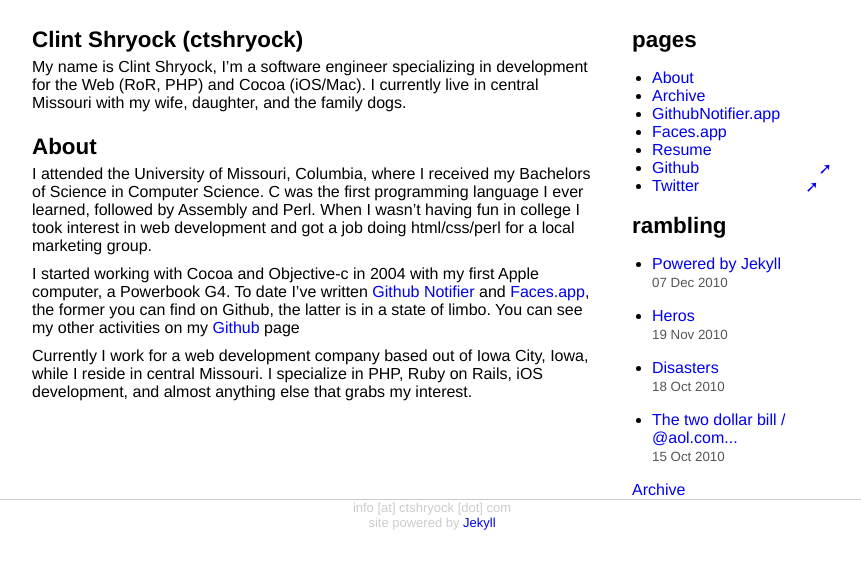
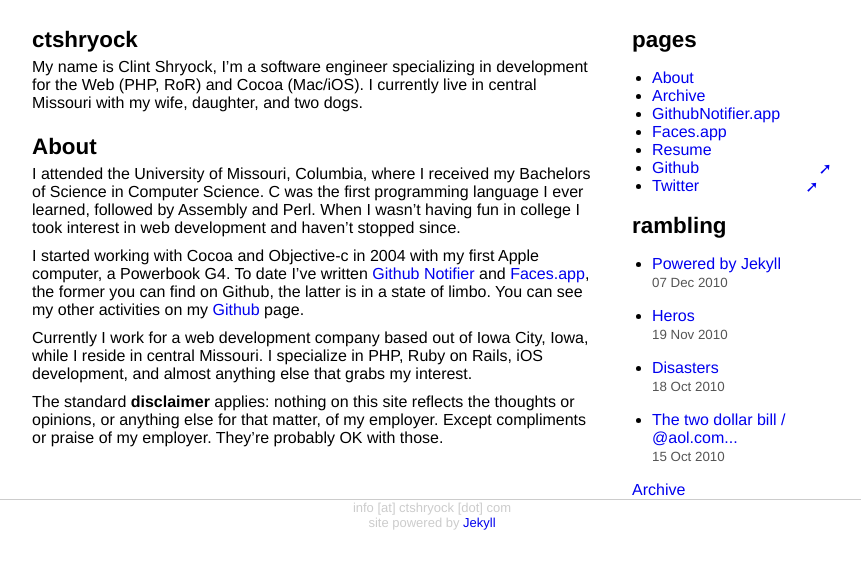
Before and after one commit to catsby/ctshryock.com, a Jekyll site: the page built from index.md, in a window 1280 px wide. Shown: the top 569 px of the page, without its empty margins (208-1069 px from the left). Built offline with Jekyll 4.4.1, drawn with Linux system fonts in a browser that asks for light colours.

Commit message:
Little homepage clean up, added standard disclaimer

```diff
--- a/index.md
+++ b/index.md
@@ -3,14 +3,16 @@ layout: default
 image: magic_tree.JPG
 ---
 
-##Clint Shryock (ctshryock)
+##ctshryock
 
-My name is Clint Shryock, I'm a software engineer specializing in development for the Web (RoR, PHP) and Cocoa (iOS/Mac).  I currently live in central Missouri with my wife, daughter, and the family dogs.
+My name is Clint Shryock, I'm a software engineer specializing in development for the Web (PHP, RoR) and Cocoa (Mac/iOS).  I currently live in central Missouri with my wife, daughter, and two dogs.
 
 ###About
 
-I attended the University of Missouri, Columbia, where I received my Bachelors of Science in Computer Science.  C was the first programming language I ever learned, followed by Assembly and Perl.  When I wasn't having fun in college I took interest in web development and got a job doing html/css/perl for a local marketing group.
+I attended the University of Missouri, Columbia, where I received my Bachelors of Science in Computer Science.  C was the first programming language I ever learned, followed by Assembly and Perl.  When I wasn't having fun in college I took interest in web development and haven't stopped since.
 
-I started working with Cocoa and Objective-c in 2004 with my first Apple computer, a Powerbook G4.  To date I've written [Github Notifier](https://github.com/ctshryock/GithubNotifier) and [Faces.app](/faces-app.html), the former you can find on Github, the latter is in a state of limbo.  You can see my other activities on my [Github](http://github.com/ctshryock) page
+I started working with Cocoa and Objective-c in 2004 with my first Apple computer, a Powerbook G4.  To date I've written [Github Notifier](https://github.com/ctshryock/GithubNotifier) and [Faces.app](/faces-app.html), the former you can find on Github, the latter is in a state of limbo.  You can see my other activities on my [Github](http://github.com/ctshryock) page.
 
 Currently I work for a web development company based out of Iowa City, Iowa, while I reside in central Missouri.  I specialize in PHP, Ruby on Rails, iOS development, and almost anything else that grabs my interest.
+
+The standard **disclaimer** applies: nothing on this site reflects the thoughts or opinions, or anything else for that matter, of my employer.  Except compliments or praise of my employer.  They're probably OK with those.
```
